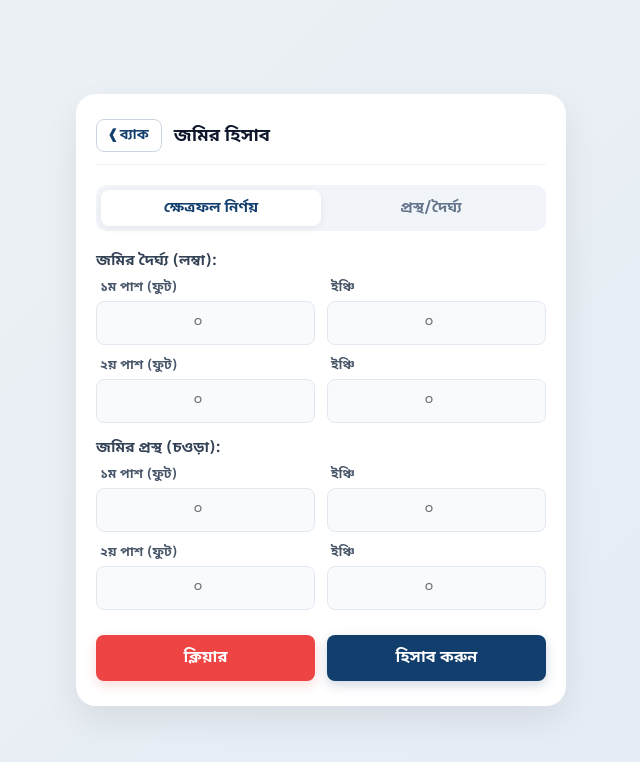
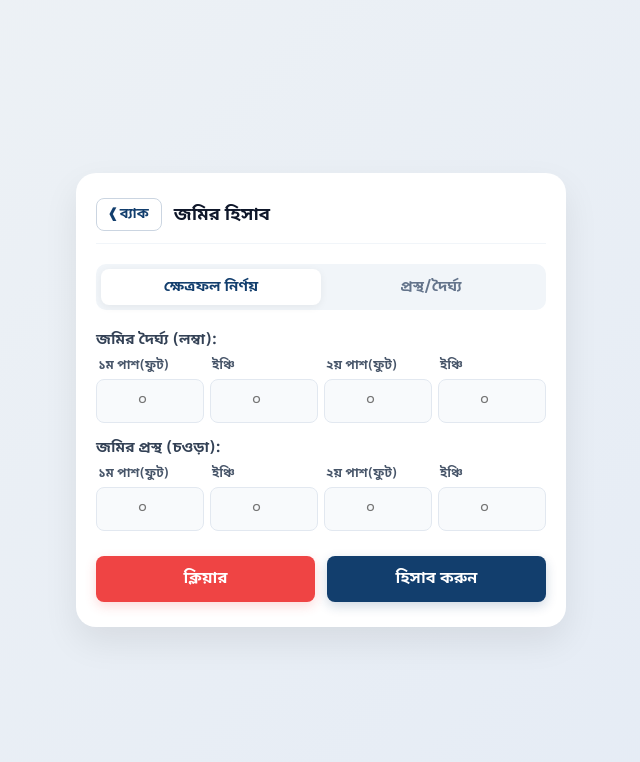
Before and after one commit to rahatshari/calculator-old-model, a plain HTML site: page index.html in a window 1280 px wide. Both pictures are taken after a click on the button "জমির হিসাব". Shown: the whole page, without its empty margins (319-959 px from the left). Drawn offline with Linux system fonts and the light colour scheme.

Commit message:
Add files via upload

```diff
--- a/index.html
+++ b/index.html
@@ -11,7 +11,7 @@
     <link rel="icon" href="icon.png">
     <link rel="apple-touch-icon" href="icon.png">
 
-    <!-- Updated Google Fonts: Noto Sans Bengali for perfect numbers and text -->
+    <!-- Updated Google Fonts: Noto Sans Bengali -->
     <link href="https://fonts.googleapis.com/css2?family=Noto+Sans+Bengali:wght@400;500;600;700&display=swap" rel="stylesheet">
 
     <style>
@@ -131,12 +131,12 @@
         .input-col { display: flex; flex-direction: column; }
 
         .input-label {
-            font-size: 13px;
+            font-size: 12.5px;
             color: #475569;
             margin-bottom: 5px;
             font-weight: 600;
             text-align: left;
-            padding-left: 4px;
+            padding-left: 2px;
             width: 100%;
             display: block;
             white-space: nowrap;
@@ -222,25 +222,21 @@
                 <button class="tab-btn" onclick="switchHisabTab(event, 'hisab_rev')">প্রস্থ/দৈর্ঘ্য</button>
             </div>
 
-            <!-- হিসাব -> ক্ষেত্রফল -->
+            <!-- হিসাব -> ক্ষেত্রফল (এখানে এক লাইনে আনা হয়েছে) -->
             <div id="hisab_area" class="tab-content active">
                 <label>জমির দৈর্ঘ্য (লম্বা):</label>
-                <div class="grid-2">
-                    <div class="input-col"><span class="input-label">১ম পাশ (ফুট)</span><input type="number" id="h_l1_ft" placeholder="০"></div>
+                <div class="grid-4">
+                    <div class="input-col"><span class="input-label">১ম পাশ(ফুট)</span><input type="number" id="h_l1_ft" placeholder="০"></div>
                     <div class="input-col"><span class="input-label">ইঞ্চি</span><input type="number" id="h_l1_in" placeholder="০"></div>
-                </div>
-                <div class="grid-2">
-                    <div class="input-col"><span class="input-label">২য় পাশ (ফুট)</span><input type="number" id="h_l2_ft" placeholder="০"></div>
+                    <div class="input-col"><span class="input-label">২য় পাশ(ফুট)</span><input type="number" id="h_l2_ft" placeholder="০"></div>
                     <div class="input-col"><span class="input-label">ইঞ্চি</span><input type="number" id="h_l2_in" placeholder="০"></div>
                 </div>
 
                 <label>জমির প্রস্থ (চওড়া):</label>
-                <div class="grid-2">
-                    <div class="input-col"><span class="input-label">১ম পাশ (ফুট)</span><input type="number" id="h_w1_ft" placeholder="০"></div>
+                <div class="grid-4">
+                    <div class="input-col"><span class="input-label">১ম পাশ(ফুট)</span><input type="number" id="h_w1_ft" placeholder="০"></div>
                     <div class="input-col"><span class="input-label">ইঞ্চি</span><input type="number" id="h_w1_in" placeholder="০"></div>
-                </div>
-                <div class="grid-2">
-                    <div class="input-col"><span class="input-label">২য় পাশ (ফুট)</span><input type="number" id="h_w2_ft" placeholder="০"></div>
+                    <div class="input-col"><span class="input-label">২য় পাশ(ফুট)</span><input type="number" id="h_w2_ft" placeholder="০"></div>
                     <div class="input-col"><span class="input-label">ইঞ্চি</span><input type="number" id="h_w2_in" placeholder="০"></div>
                 </div>
 
```
